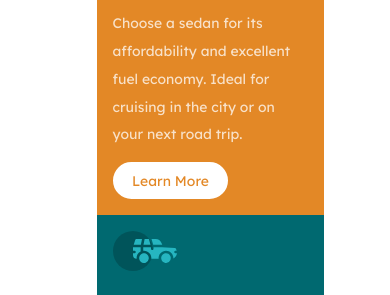
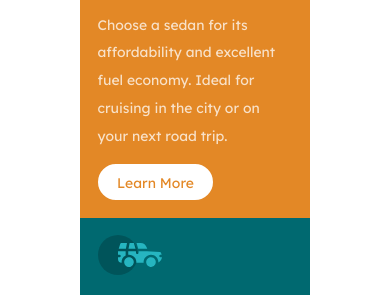
Before and after one commit to binary01-spec/3colum_flex, a plain HTML site: page index.html in a window 390 px wide. Shown: the part 192-487 px from the top of the page. Drawn offline with Linux system fonts and the light colour scheme.

Commit message:
Update style.css

```diff
--- a/css/style.css
+++ b/css/style.css
@@ -75,7 +75,7 @@ body {
 @media  (max-width: 1000px) {
   .container {
     flex-direction: column;
-    padding: 50px 20px 20px 50px;
+    padding: 50px 20px 50px 20px;
     height: max-content;
    }
   .divs {
```
